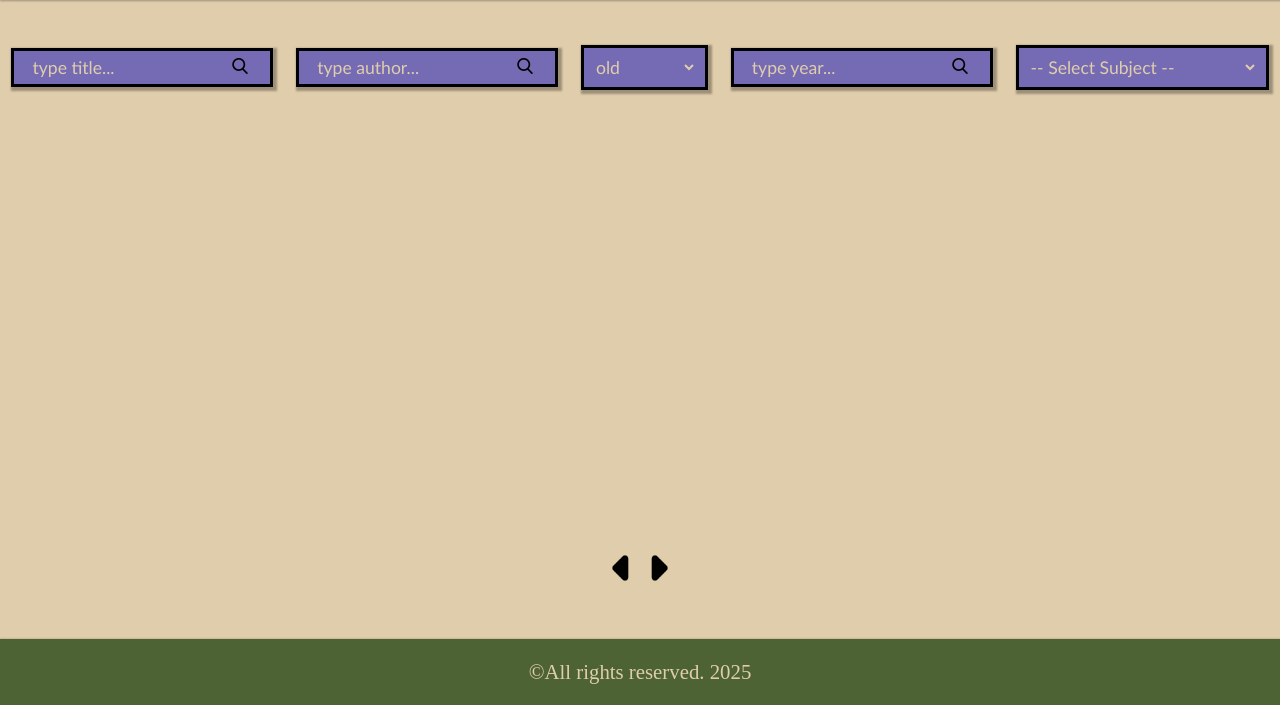
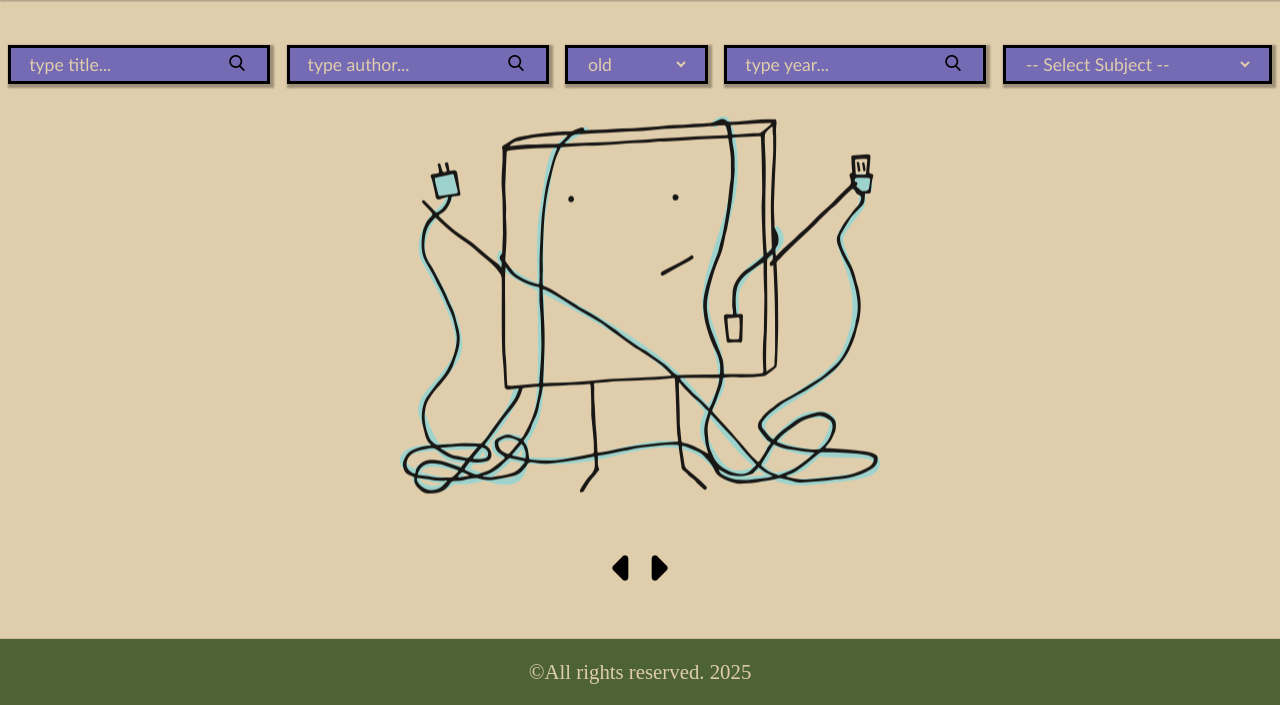
Before and after one commit to MarharytaFilipovych/BookCatalog, a website with bundled scripts: page index.html in a window 1280 px wide. Shown: the part 95-800 px from the top of the page. Built offline with nearby package versions, Linux system fonts and the light colour scheme; no server answers.

Commit message:
added error and loading

```diff
--- a/index.html
+++ b/index.html
@@ -12,6 +12,8 @@
     <h1>Book Catalog</h1>
   </header>
   <div class="content">
+    <img id="error" src="./images/error.png" alt="error" >
+    <img src="./images/loading.png" alt="loading" id="loading">
     <section class="search">
       <div class="search-bar shadow">
         <input id="title" type="text" placeholder="type title..."/>
--- a/index.js
+++ b/index.js
@@ -17,7 +17,8 @@ const subject = document.getElementById('subject');
 const year = document.getElementById('year');
 const pages = document.querySelector('.pages');
 const caretButtons = document.querySelectorAll('.caret');
-
+const error = document.getElementById('error');
+const loading = document.getElementById('loading');
 year.setAttribute('max', currentYear)
 const footer = document.querySelector('footer p')
 footer.innerHTML+= " " + currentYear;
@@ -55,16 +56,20 @@ subject.addEventListener('change', (e)=>{
 const search = ()=>{
     const offset = (PAGINATION.currentPage - 1)*perPage;
     searchParams.set('offset', offset.toString());
+    error.style.visibility = 'hidden';
+    loading.style.visibility = 'visible';
 
    fetchBooks(searchParams).then(data => {
         if(!data || !data.docs || !data.num_found){
+            error.style.visibility = 'visible';
+            loading.style.visibility = 'hidden';
             console.log("No books found");
             return;
         }
         PAGINATION.setPageCount(data.num_found, perPage);
        renderPageButtons();
        displayBooks(data.docs);
-
+       loading.style.visibility = 'hidden';
     })
 
 }
--- a/style.css
+++ b/style.css
@@ -90,18 +90,43 @@ h1{
 .search-bar, .filter{
     border: 0.2rem solid black;
     background: #756ab4;
-    padding: 0.5rem;
-
+    padding: 0.3rem 1rem;
 
 }
+#error, #loading{
+    position: fixed;
+    top: 50%;
+    left: 50%;
+    transform: translate(-50%, -50%);
+    z-index: 1000;
+    object-fit: contain;
+    visibility: hidden;
+    height: auto;
 
+}
+#error {
+    width:30rem;
+}
+
+#loading{
+    width: 15rem;
+    animation: rotation 2s linear infinite;
+
+}
+@keyframes rotation {
+    0%{
+        transform: translate(-50%, -50%) rotate(0deg);
+    }
+    100%{
+        transform: translate(-50%, -50%) rotate(360deg);
+    }
+}
 .search-bar{
     width: 14rem;
     display: flex;
     align-items: center;
     gap: 0.5rem;
     justify-content: space-between;
-    padding: 0.3rem 1rem;
 
 }
 .search-bar input{
```
Also changed, not shown: images/error.png (added), images/loading.png (added).
